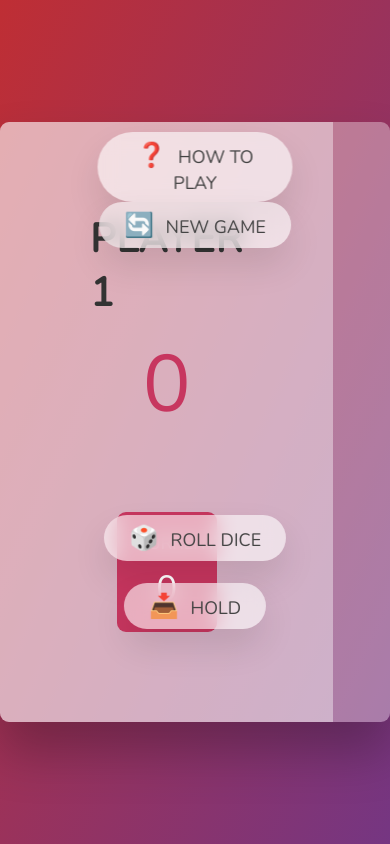
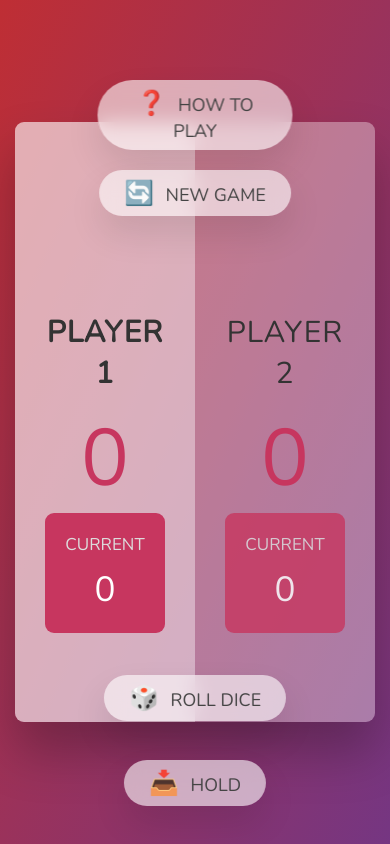
Before and after one commit to k8a87/PigGame, a website built with Parcel: page src/index.html in a window 390 px wide. Built offline with nearby package versions, Linux system fonts and the light colour scheme.

Commit message:
mobile responsive

```diff
--- a/src/style.css
+++ b/src/style.css
@@ -24,8 +24,8 @@ body {
 
 /* LAYOUT */
 main {
-  position: relative;
-  width: 100rem;
+  /* position: relative; */
+  /* width: 100rem; */
   height: 60rem;
   background-color: rgba(255, 255, 255, 0.35);
   box-shadow: 0 3rem 5rem rgba(0, 0, 0, 0.25);
@@ -41,17 +41,20 @@ main {
   flex-direction: column;
   align-items: center;
   transition: all 0.75s;
+  width: 35vw;
 }
 
 /* ELEMENTS */
 .name {
   position: relative;
-  font-size: 4rem;
+  font-size: 3rem;
   text-transform: uppercase;
   letter-spacing: 1px;
   word-spacing: 2px;
   font-weight: 300;
   margin-bottom: 1rem;
+  text-align: center;
+  padding-top: 10rem;
 }
 
 .score {
@@ -80,7 +83,6 @@ main {
   opacity: 0.8;
   border-radius: 9px;
   color: #fff;
-  width: 65%;
   padding: 2rem;
   text-align: center;
   transition: all 0.75s;
@@ -130,16 +132,16 @@ main {
 }
 
 .btn--how {
-  top: 1rem;
+  top: 8rem;
 }
 .btn--new {
-  top: 8rem;
+  top: 17rem;
 }
 .btn--roll {
-  top: 39.3rem;
+  top: 80vh;
 }
 .btn--hold {
-  top: 46.1rem;
+  top: 90vh;
 }
 
 .btn:active {
@@ -160,7 +162,7 @@ main {
 .dice {
   position: absolute;
   left: 50%;
-  top: 16.5rem;
+  top: 45vh;
   transform: translateX(-50%);
   height: 10rem;
   box-shadow: 0 2rem 5rem rgba(0, 0, 0, 0.2);
```
